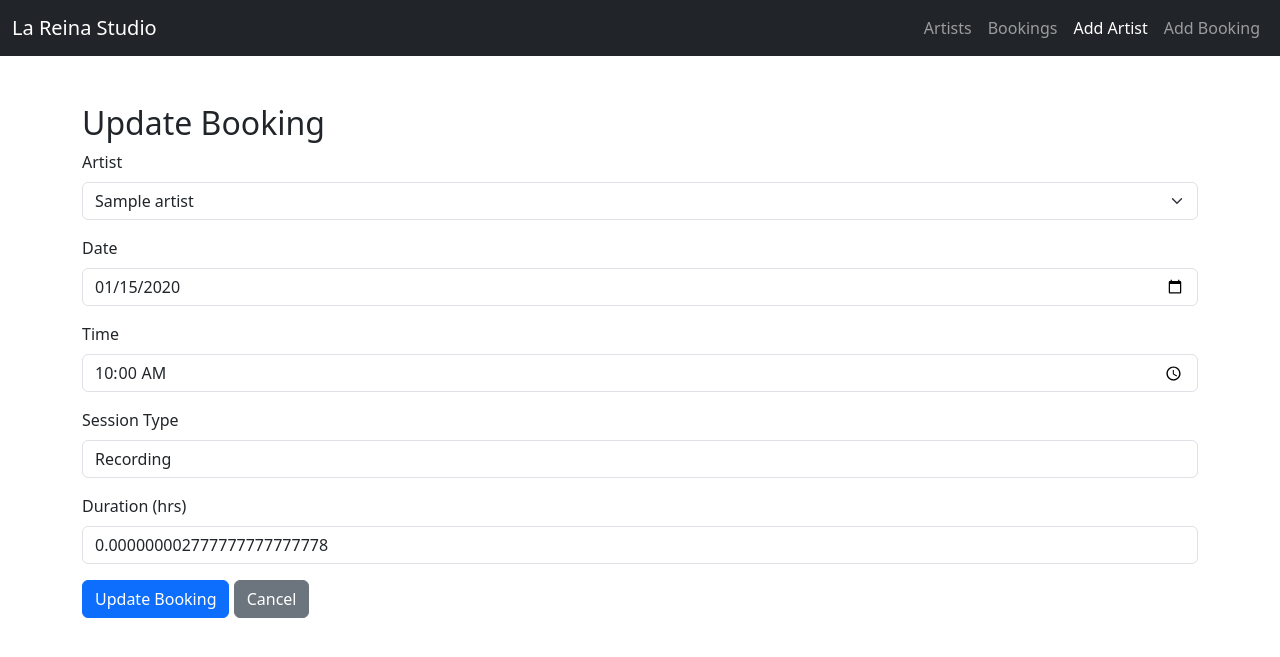
After one commit to unaizrahma1/La-Reina-Recording-and-video-Studio, a Django app: page /booking/update/1/ in a window 1280 px wide. The commit adds this page. Shown: the top 657 px of the page. Run offline with Django 5.2, Linux system fonts and the light colour scheme; tables that the repository leaves empty hold one stand-in row (values such as "Sample post").

Commit message:
update booking added

```diff
--- a/la_reina_project/studio_app/urls.py
+++ b/la_reina_project/studio_app/urls.py
@@ -9,4 +9,6 @@ urlpatterns = [
     path('artists/delete/<int:id>/', views.delete_artist, name='delete_artist'),
     path('add-booking/', views.add_booking, name='add_booking'),
     path('bookings/', views.booking_list, name='booking_list'),
+    path('booking/update/<int:booking_id>/', views.update_booking, name='update_booking'),
+    path('booking/delete/<int:booking_id>/', views.delete_booking, name='delete_booking'),
 ]
--- a/la_reina_project/studio_app/views.py
+++ b/la_reina_project/studio_app/views.py
@@ -95,3 +95,47 @@ def add_booking(request):
 def booking_list(request):
     bookings = Booking.objects.select_related('artist').order_by('-date', '-time')
     return render(request, 'booking_list.html', {'bookings': bookings})
+
+from datetime import timedelta
+
+def update_booking(request, booking_id):
+    booking = get_object_or_404(Booking, id=booking_id)
+
+    if request.method == 'POST':
+        booking.artist_id = request.POST.get('artist_id')
+        booking.date = request.POST.get('date')
+        booking.time = request.POST.get('time')
+        booking.session_type = request.POST.get('session_type')
+
+        # Convert string hours to timedelta
+        duration_str = request.POST.get('duration')
+        try:
+            duration_hours = float(duration_str)
+            booking.duration = timedelta(hours=duration_hours)
+        except ValueError:
+            messages.error(request, 'Invalid duration format.')
+            return redirect('update_booking', booking_id=booking_id)
+
+        booking.save()
+        messages.success(request, 'Booking updated successfully.')
+        return redirect('booking_list')
+
+    artists = Artist.objects.all()
+    try:
+        duration_hours = booking.duration.total_seconds() / 3600
+    except AttributeError:
+        duration_hours = booking.duration
+
+    return render(request, 'update_booking.html', {
+        'booking': booking,
+        'artists': artists,
+        'duration_hours': duration_hours,
+    })
+
+
+
+def delete_booking(request, booking_id):
+    booking = get_object_or_404(Booking, id=booking_id)
+    booking.delete()
+    messages.success(request, 'Booking deleted successfully.')
+    return redirect('booking_list')
--- /dev/null
+++ b/la_reina_project/templates/update_booking.html
@@ -0,0 +1,74 @@
+{% load static %}
+<!DOCTYPE html>
+<html lang="en">
+<head>
+    <meta charset="UTF-8">
+    <title>Update Booking</title>
+    <link href="https://cdn.jsdelivr.net/npm/bootstrap@5.3.0/dist/css/bootstrap.min.css" rel="stylesheet">
+</head>
+<body>
+
+<!-- Unified Navbar -->
+<nav class="navbar navbar-expand-lg navbar-dark bg-dark">
+    <div class="container-fluid">
+      <a class="navbar-brand" href="{% url 'index' %}">La Reina Studio</a>
+      <button class="navbar-toggler" type="button" data-bs-toggle="collapse"
+              data-bs-target="#navbarNav" aria-controls="navbarNav" aria-expanded="false"
+              aria-label="Toggle navigation">
+        <span class="navbar-toggler-icon"></span>
+      </button>
+
+      <div class="collapse navbar-collapse" id="navbarNav">
+        <ul class="navbar-nav ms-auto">
+          <li class="nav-item"><a class="nav-link" href="{% url 'artist_list' %}">Artists</a></li>
+          <li class="nav-item"><a class="nav-link" href="{% url 'booking_list' %}">Bookings</a></li>
+          <li class="nav-item"><a class="nav-link active" href="{% url 'add_artist' %}">Add Artist</a></li>
+          <li class="nav-item"><a class="nav-link" href="{% url 'add_booking' %}">Add Booking</a></li>
+        </ul>
+      </div>
+    </div>
+  </nav>
+<!-- Update Booking Form -->
+<div class="container mt-5">
+    <h2>Update Booking</h2>
+    <form method="POST">
+        {% csrf_token %}
+        <div class="mb-3">
+            <label class="form-label">Artist</label>
+            <select class="form-select" name="artist_id" required>
+                {% for artist in artists %}
+                    <option value="{{ artist.id }}" {% if artist.id == booking.artist.id %}selected{% endif %}>
+                        {{ artist.name }}
+                    </option>
+                {% endfor %}
+            </select>
+        </div>
+
+        <div class="mb-3">
+            <label class="form-label">Date</label>
+            <input type="date" class="form-control" name="date" value="{{ booking.date|date:'Y-m-d' }}" required>
+        </div>
+
+        <div class="mb-3">
+            <label class="form-label">Time</label>
+            <input type="time" class="form-control" name="time" value="{{ booking.time|time:'H:i' }}" required>
+        </div>
+
+        <div class="mb-3">
+            <label class="form-label">Session Type</label>
+            <input type="text" class="form-control" name="session_type" value="{{ booking.session_type }}" required>
+        </div>
+
+        <div class="mb-3">
+            <label class="form-label">Duration (hrs)</label>
+            <input type="number" class="form-control" name="duration" value="{{ duration_hours }}" step="0.5" required>
+        </div>
+
+        <button type="submit" class="btn btn-primary">Update Booking</button>
+        <a href="{% url 'booking_list' %}" class="btn btn-secondary">Cancel</a>
+    </form>
+</div>
+
+<script src="https://cdn.jsdelivr.net/npm/bootstrap@5.3.0/dist/js/bootstrap.bundle.min.js"></script>
+</body>
+</html>
```
Also changed, not shown: la_reina_project/static/css/style.css (+9 -0 lines), la_reina_project/templates/booking_list.html (+16 -0 lines).
